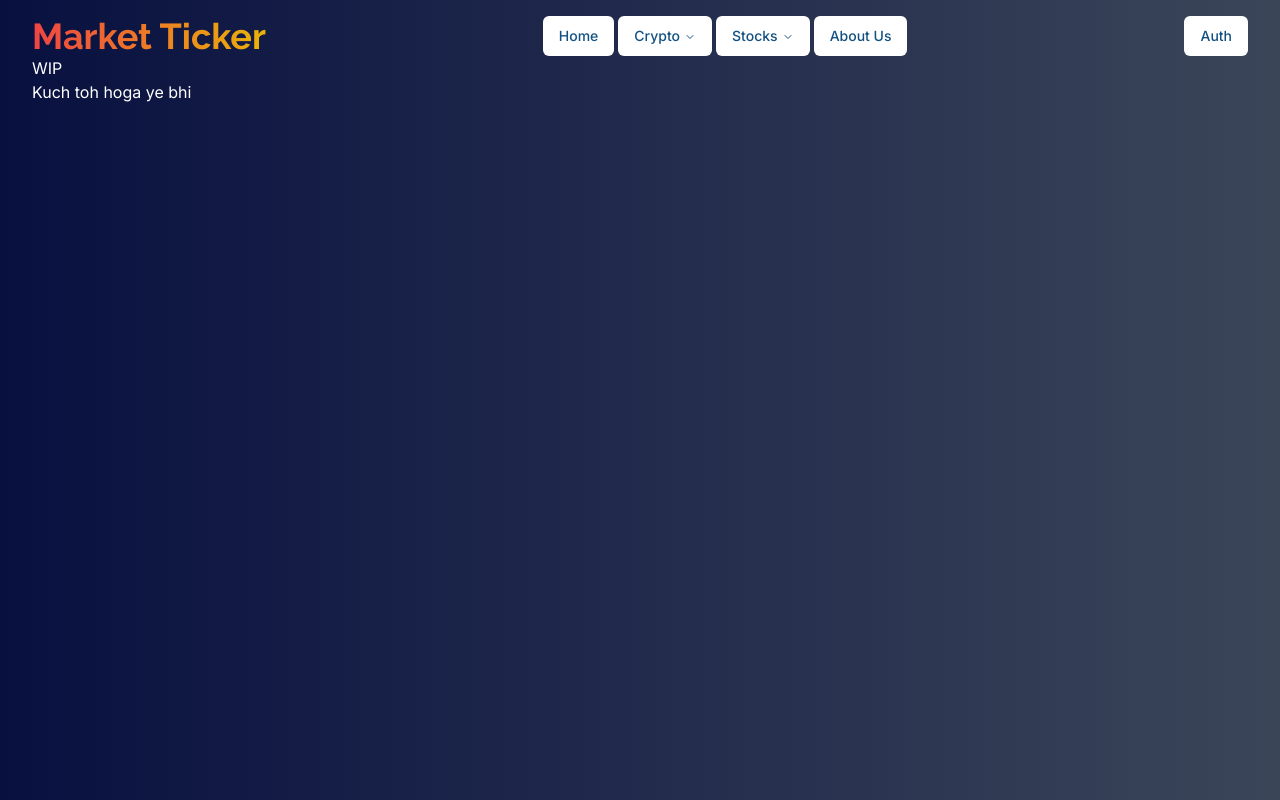
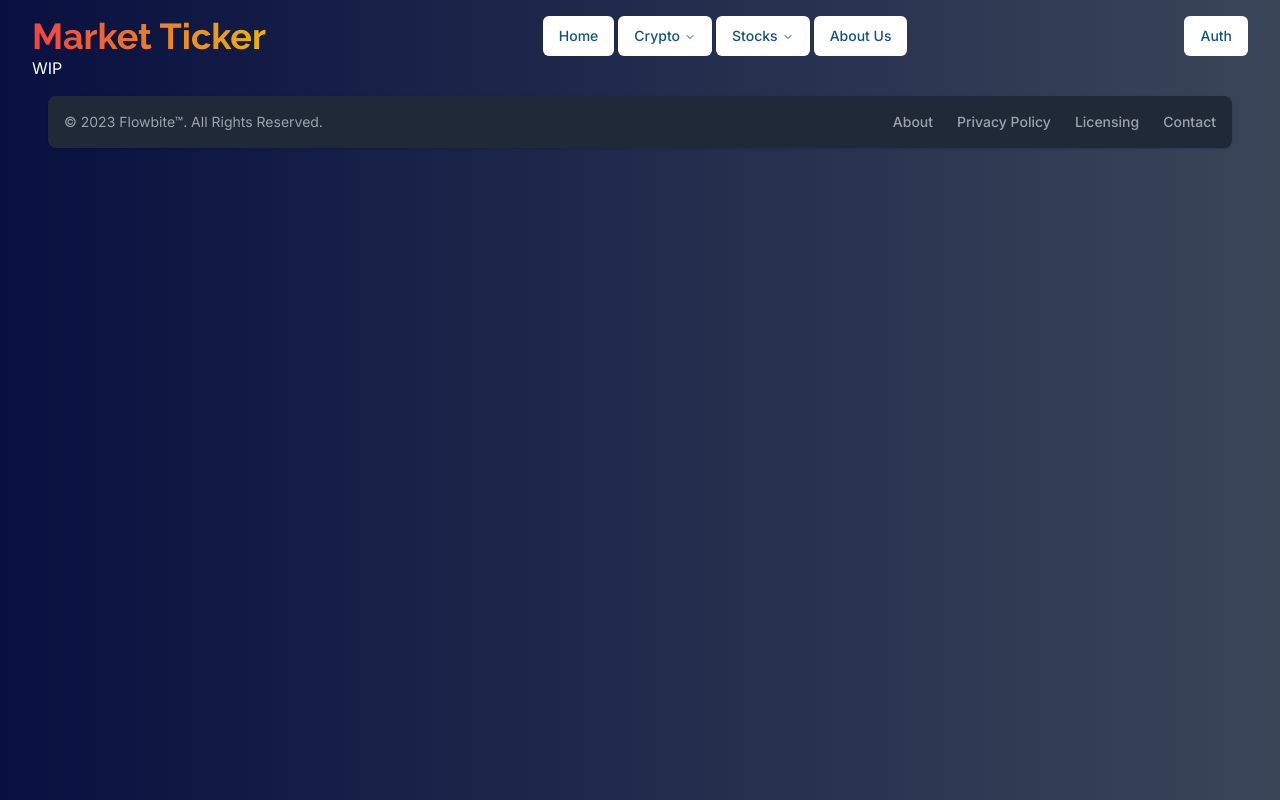
Before and after one commit to SanchitB23/market-ticker, a Next.js app: page /about-us in a window 1280 px wide. Built offline with nearby package versions, Linux system fonts and the light colour scheme; a web font is replaced by a local one.

Commit message:
Added Footer, Moved Crypto to separate Page

```diff
--- a/src/app/(Landing Page)/_hero/crypto-highlight.tsx
+++ /dev/null
@@ -1,58 +0,0 @@
-"use client";
-import React from "react";
-import { useCryptoHighlightQuery } from "@/queries/crypto/r-query";
-import { Skeleton } from "@/components/ui/skeleton";
-import Image from "next/image";
-import { formatToCurrency, formatToPercentage } from "@/utils";
-
-function CryptoHighlight() {
-  const { data, isLoading, isError } = useCryptoHighlightQuery();
-  return (
-    <div className="grid grid-cols-1 gap-4 sm:grid-cols-2 md:grid-cols-3 lg:grid-cols-4">
-      {isLoading &&
-        Array.from({ length: 4 }).map((_value, index) => (
-          <div className="flex flex-col items-center space-y-4" key={index}>
-            <Skeleton className="h-20 w-20 rounded-full" />
-            <div className="space-y-2">
-              <Skeleton className="h-4 w-40" />
-              <Skeleton className="h-4 w-40" />
-            </div>
-          </div>
-        ))}
-      {!isError &&
-        data?.data &&
-        data.data.data.coins.map(
-          ({ uuid, price, iconUrl, name, change, symbol }) => (
-            <div
-              className="flex flex-col items-center justify-center space-y-4 text-white"
-              key={uuid}
-            >
-              <div className="h-24 w-24">
-                <Image src={iconUrl} width={100} height={100} alt={symbol} />
-              </div>
-              <div className="space-y-1 text-center">
-                <div className={"flex gap-3 text-lg"}>
-                  <h3 className={"font-semibold"}>{name}</h3>
-                  <span
-                    className={`font-extrabold ${
-                      change > 0 ? "text-green-600" : "text-destructive"
-                    }`}
-                  >
-                    {formatToPercentage(change / 100)}
-                  </span>
-                </div>
-                <div
-                  className={"text-xl font-bold"}
-                  title={formatToCurrency(price)}
-                >
-                  {formatToCurrency(price, "compact")}
-                </div>
-              </div>
-            </div>
-          )
-        )}
-    </div>
-  );
-}
-
-export default CryptoHighlight;
--- a/src/app/(Landing Page)/_hero/index.tsx
+++ b/src/app/(Landing Page)/_hero/index.tsx
@@ -1,5 +1,4 @@
 import React from "react";
-import CryptoHighlight from "@/app/(Landing Page)/_hero/crypto-highlight";
 import { Montserrat700 } from "@/styles/fonts";
 
 function Hero() {
@@ -24,7 +23,6 @@ function Hero() {
           </span>
         </h1>
       </div>
-      <CryptoHighlight />
       {/* Create a Component Similar to Crypto Highlight for Stock Data*/}
     </section>
   );
--- a/src/app/(Landing Page)/page.tsx
+++ b/src/app/(Landing Page)/page.tsx
@@ -1,11 +1,9 @@
 import Hero from "@/app/(Landing Page)/_hero";
-import CryptoMarketUpdates from "@/app/(Landing Page)/_market-updates/crypto";
 
 export default function Home() {
   return (
     <>
       <Hero />
-      <CryptoMarketUpdates />
     </>
   );
 }
--- a/src/app/(Landing Page)/_market-updates/crypto.tsx
+++ b/src/app/crypto/_market-updates/index.tsx
@@ -1,12 +1,12 @@
 "use client";
 import React, { useState } from "react";
 import DataTable from "@/components/ui/data-table";
-import { columns } from "@/app/(Landing Page)/_market-updates/columns";
+import { columns } from "@/app/crypto/_market-updates/columns";
 import { useCryptoTableQuery } from "@/queries/crypto/r-query";
 import LoadingTable from "@/components/loading-table";
 import { spaceGrotesk700 } from "@/styles/fonts";
 
-function Crypto() {
+function CryptoTable() {
   const [pageNumber, setPageNumber] = useState<number>(0);
   const { data, isLoading, isError } = useCryptoTableQuery(pageNumber);
   const tableData = data?.data.data.coins ?? [];
@@ -31,4 +31,4 @@ function Crypto() {
   );
 }
 
-export default Crypto;
+export default CryptoTable;
--- /dev/null
+++ b/src/app/crypto/hero.tsx
@@ -0,0 +1,81 @@
+"use client";
+import React from "react";
+import { Montserrat700 } from "@/styles/fonts";
+import { formatToCurrency, formatToPercentage } from "@/utils";
+import { useCryptoHighlightQuery } from "@/queries/crypto/r-query";
+import { Skeleton } from "@/components/ui/skeleton";
+import Image from "next/image";
+
+function Hero() {
+  const { data, isLoading, isError } = useCryptoHighlightQuery();
+
+  return (
+    <section
+      id={"hero"}
+      className={"flex h-[80vh] flex-col justify-center gap-y-10"}
+    >
+      <div className={"flex flex-col items-center"} style={Montserrat700.style}>
+        <h1
+          className={
+            "flex flex-col items-center justify-center text-7xl uppercase text-white"
+          }
+        >
+          <span>Track and Trade</span>
+          <span
+            className={
+              "bg-gradient-to-r from-red-500 to-yellow-500 bg-clip-text text-transparent"
+            }
+          >
+            Crypto and Stocks
+          </span>
+        </h1>
+      </div>
+      <div className="grid grid-cols-1 gap-4 sm:grid-cols-2 md:grid-cols-3 lg:grid-cols-4">
+        {isLoading &&
+          Array.from({ length: 4 }).map((_value, index) => (
+            <div className="flex flex-col items-center space-y-4" key={index}>
+              <Skeleton className="h-20 w-20 rounded-full" />
+              <div className="space-y-2">
+                <Skeleton className="h-4 w-40" />
+                <Skeleton className="h-4 w-40" />
+              </div>
+            </div>
+          ))}
+        {!isError &&
+          data?.data &&
+          data.data.data.coins.map(
+            ({ uuid, price, iconUrl, name, change, symbol }) => (
+              <div
+                className="flex flex-col items-center justify-center space-y-4 text-white"
+                key={uuid}
+              >
+                <div className="h-24 w-24">
+                  <Image src={iconUrl} width={100} height={100} alt={symbol} />
+                </div>
+                <div className="space-y-1 text-center">
+                  <div className={"flex gap-3 text-lg"}>
+                    <h3 className={"font-semibold"}>{name}</h3>
+                    <span
+                      className={`font-extrabold ${
+                        change > 0 ? "text-green-600" : "text-destructive"
+                      }`}
+                    >
+                      {formatToPercentage(change / 100)}
+                    </span>
+                  </div>
+                  <div
+                    className={"text-xl font-bold"}
+                    title={formatToCurrency(price)}
+                  >
+                    {formatToCurrency(price, "compact")}
+                  </div>
+                </div>
+              </div>
+            )
+          )}
+      </div>
+    </section>
+  );
+}
+
+export default Hero;
--- /dev/null
+++ b/src/app/crypto/page.tsx
@@ -0,0 +1,14 @@
+import React from "react";
+import Hero from "@/app/crypto/hero";
+import CryptoTable from "@/app/crypto/_market-updates";
+
+function Page() {
+  return (
+    <div>
+      <Hero />
+      <CryptoTable />
+    </div>
+  );
+}
+
+export default Page;
--- a/src/app/layout.tsx
+++ b/src/app/layout.tsx
@@ -3,6 +3,7 @@ import React from "react";
 import RootNavigation from "@/components/root-navigation";
 import ReactQueryProvider from "@/providers/react-query-provider";
 import { interDefault } from "@/styles/fonts";
+import RootFooter from "@/components/root-footer";
 
 export const metadata = {
   title: "Create Next App",
@@ -22,7 +23,7 @@ export default function RootLayout({
         >
           <RootNavigation />
           <main>{children}</main>
-          <footer>Kuch toh hoga ye bhi</footer>
+          <RootFooter />
         </body>
       </ReactQueryProvider>
     </html>
--- /dev/null
+++ b/src/components/root-footer.tsx
@@ -0,0 +1,41 @@
+import React from "react";
+
+function RootFooter() {
+  return (
+    <footer className="m-4 rounded-lg bg-gray-800 shadow">
+      <div className="mx-auto w-full max-w-screen-xl p-4 md:flex md:items-center md:justify-between">
+        <span className="text-sm text-gray-400  sm:text-center">
+          © 2023{" "}
+          <a href="https://flowbite.com/" className="hover:underline">
+            Flowbite™
+          </a>
+          . All Rights Reserved.
+        </span>
+        <ul className="mt-3 flex flex-wrap items-center text-sm font-medium text-gray-400  sm:mt-0">
+          <li>
+            <a href="#" className="mr-4 hover:underline md:mr-6 ">
+              About
+            </a>
+          </li>
+          <li>
+            <a href="#" className="mr-4 hover:underline md:mr-6">
+              Privacy Policy
+            </a>
+          </li>
+          <li>
+            <a href="#" className="mr-4 hover:underline md:mr-6">
+              Licensing
+            </a>
+          </li>
+          <li>
+            <a href="#" className="hover:underline">
+              Contact
+            </a>
+          </li>
+        </ul>
+      </div>
+    </footer>
+  );
+}
+
+export default RootFooter;
--- a/src/components/root-navigation.tsx
+++ b/src/components/root-navigation.tsx
@@ -37,7 +37,7 @@ export function NavigationMenuDemo() {
           <NavigationMenuTrigger>Crypto</NavigationMenuTrigger>
           <NavigationMenuContent>
             <ul className="grid gap-3 p-6 md:w-[400px] lg:w-[500px] lg:grid-cols-[.75fr_1fr]">
-              <ListItem href="/#crypto" title="Summary">
+              <ListItem href="/crypto" title="Summary">
                 Know about popular Cryptos
               </ListItem>
               <ListItem href="/crypto-ticker" title="Ticker">
```
Also changed, not shown: src/app/crypto/_market-updates/columns.tsx (renamed from src/app/(Landing Page)/_market-updates/columns.tsx).
